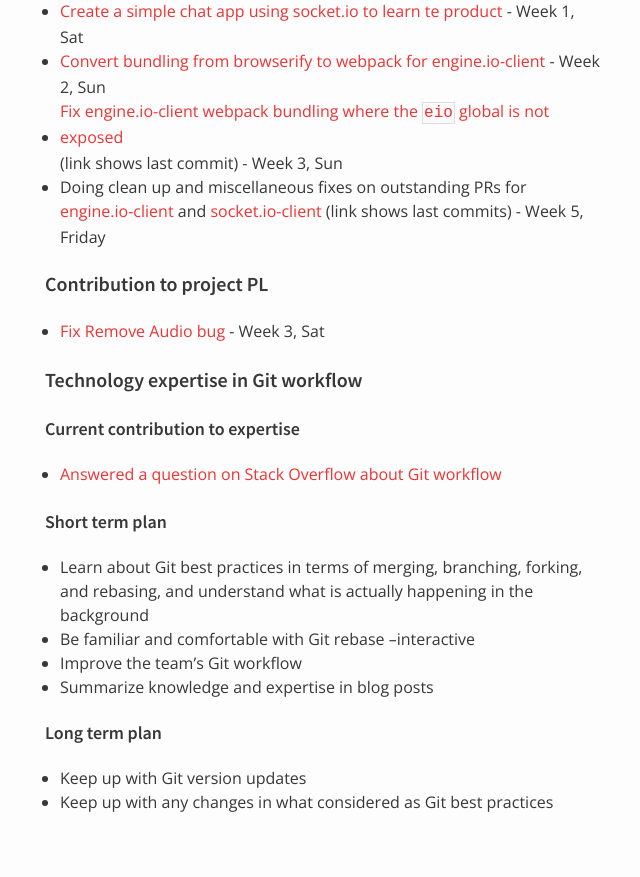
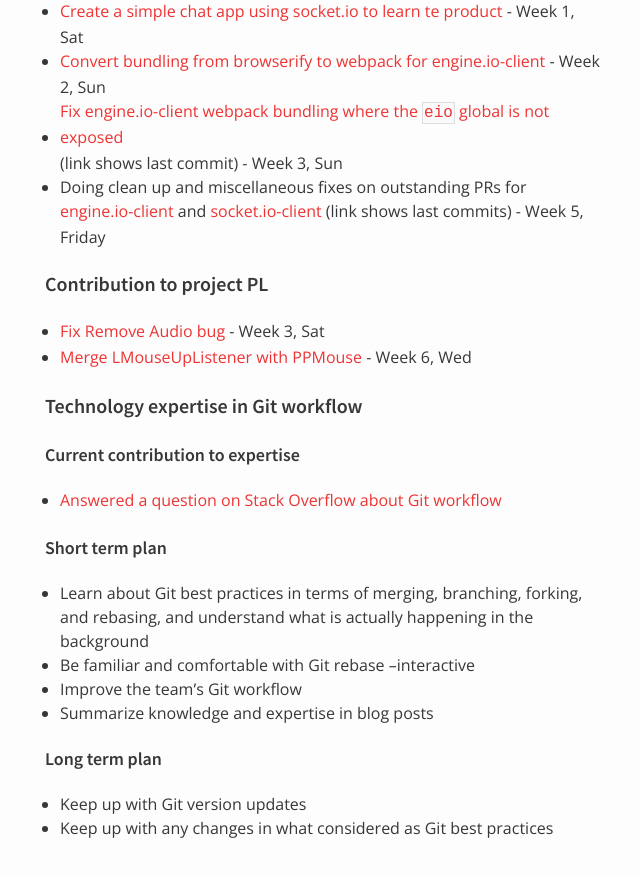
Before and after one commit to nus-oss/cs3281-AY1516S2-website, a Jekyll site: the page built from teams/socketio.md, in a window 1280 px wide and 900 px high, scrolled down 6407 px. Shown: the top 877 px of the window, without its empty margins (325-965 px from the left). Built offline with Jekyll 4.4.1, drawn with Linux system fonts in a browser that asks for light colours.

Commit message:
Update @digawp contribution

```diff
--- a/teams/socketio.md
+++ b/teams/socketio.md
@@ -206,6 +206,7 @@
 
 #### Contribution to project PL
 * [Fix Remove Audio bug](https://github.com/PowerPointLabs/PowerPointLabs/pull/915) - Week 3, Sat
+* [Merge LMouseUpListener with PPMouse](https://github.com/PowerPointLabs/PowerPointLabs/pull/949) - Week 6, Wed
 
 #### Technology expertise in Git workflow
 
```
